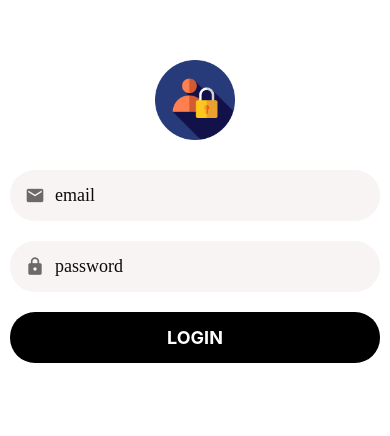
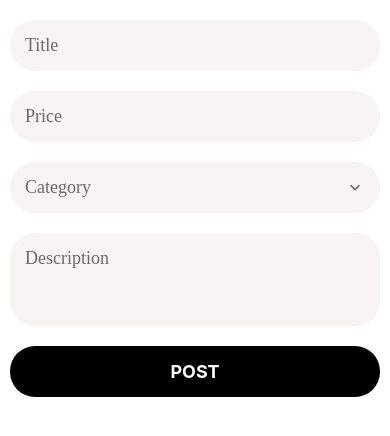
Before and after one commit to butrintbytyqi/Marketplace-App, a React Native app: screen / in a window 390 px wide. Shown: the top 436 px of the page. Built offline with nearby package versions, Linux system fonts and the light colour scheme.

Commit message:
did the listing edit screen

```diff
--- a/App.js
+++ b/App.js
@@ -1,9 +1,10 @@
 import React, { useState } from "react";
 import LoginScreen from "./app/screens/LoginScreen";
+import ListingEditScreen from "./app/screens/ListingEditScreen";
 
 
 export default function App() {
   return (
-    <LoginScreen />
+    <ListingEditScreen />
     );
 }
--- a/app/components/AppPicker.js
+++ b/app/components/AppPicker.js
@@ -1,11 +1,5 @@
 import React, { useState } from "react";
-import {
-  Button,
-  FlatList,
-  Modal,
-  StyleSheet,
-  View,
-} from "react-native";
+import { Button, FlatList, Modal, StyleSheet, View } from "react-native";
 import { MaterialCommunityIcons } from "@expo/vector-icons";
 import defaultStyles from "../config/styles";
 import AppText from "./AppText";
@@ -28,9 +22,11 @@
               style={styles.icon}
             />
           )}
-          <AppText style={styles.text}>
-            {selectedItem ? selectedItem.label : placeholder}
-          </AppText>
+          {selectedItem ? (
+            <AppText style={styles.text}>{selectedItem.label}</AppText>
+          ) : (
+            <AppText style={styles.placeholder}>{placeholder}</AppText>
+          )}
           <MaterialCommunityIcons
             name="chevron-down"
             size={20}
@@ -72,6 +68,10 @@
   icon: {
     marginRight: 10,
   },
+  placeholder: {
+    color: defaultStyles.colors.medium,
+    flex: 1,
+  },
   text: {
     flex: 1,
   },
--- a/app/components/AppTextInput.js
+++ b/app/components/AppTextInput.js
@@ -14,7 +14,11 @@
           style={styles.icon}
         />
       )}
-      <TextInput style={defaultStyles.text} {...otherProps} />
+      <TextInput
+        placeholderTextColor={defaultStyles.colors.medium}
+        style={defaultStyles.text}
+        {...otherProps}
+      />
     </View>
   );
 }
--- /dev/null
+++ b/app/components/forms/AppFormPicker.js
@@ -0,0 +1,23 @@
+import React from "react";
+import { useFormikContext } from "formik";
+
+import AppPicker from "../AppPicker";
+import ErrorMessage from "./ErrorMessage";
+
+function AppFormPicker({ items, name, placeholder }) {
+  const { errors, setFieldValue, touched, values } = useFormikContext();
+
+  return (
+    <>
+      <AppPicker
+        items={items}
+        onSelectItem={(item) => setFieldValue(name, item)}
+        placeholder={placeholder}
+        selectedItem={values[name]}
+      />
+      <ErrorMessage error={errors[name]} visible={touched[name]} />
+    </>
+  );
+}
+
+export default AppFormPicker;
--- /dev/null
+++ b/app/screens/ListingEditScreen.js
@@ -0,0 +1,67 @@
+import React from "react";
+import { StyleSheet } from "react-native";
+import * as Yup from "yup";
+
+
+import Screen from "../components/Screen";
+import { AppForm, AppFormField, SubmitButton } from "../components/forms";
+import AppFormPicker from "../components/forms/AppFormPicker";
+
+const validationSchema = Yup.object().shape({
+  title: Yup.string().required().min(1).label("Title"),
+  price: Yup.number().required().min(1).max(10000).label("Price"),
+  description: Yup.string().label("Description"),
+  category: Yup.object().required().nullable().label("Category"),
+});
+
+const categories = [
+  { label: "Furniture", value: 1 },
+  { label: "Clothing", value: 2 },
+  { label: "Camera", value: 3 },
+];
+
+function ListingEditScreen(props) {
+  return (
+    <Screen style={styles.container}>
+      <AppForm
+        initialValues={{
+          title: "",
+          price: "",
+          description: "",
+          category: null,
+        }}
+        onSubmit={(values) => console.log(values)}
+        validationSchema={validationSchema}
+      >
+        <AppFormField maxLength={255} name="title" placeholder="Title" />
+        <AppFormField
+          keyboardType="numeric"
+          maxLength={8}
+          name="price"
+          placeholder="Price"
+        />
+        <AppFormPicker
+          items={categories}
+          name="category"
+          placeholder="Category"
+        />
+        <AppFormField
+          maxLength={255}
+          multiline
+          name="description"
+          numberOfLines={3}
+          placeholder="Description"
+        />
+        <SubmitButton title="Post"/>
+      </AppForm>
+    </Screen>
+  );
+}
+
+const styles = StyleSheet.create({
+    container: {
+      margin: 10,
+    },
+  });
+
+export default ListingEditScreen;
```
